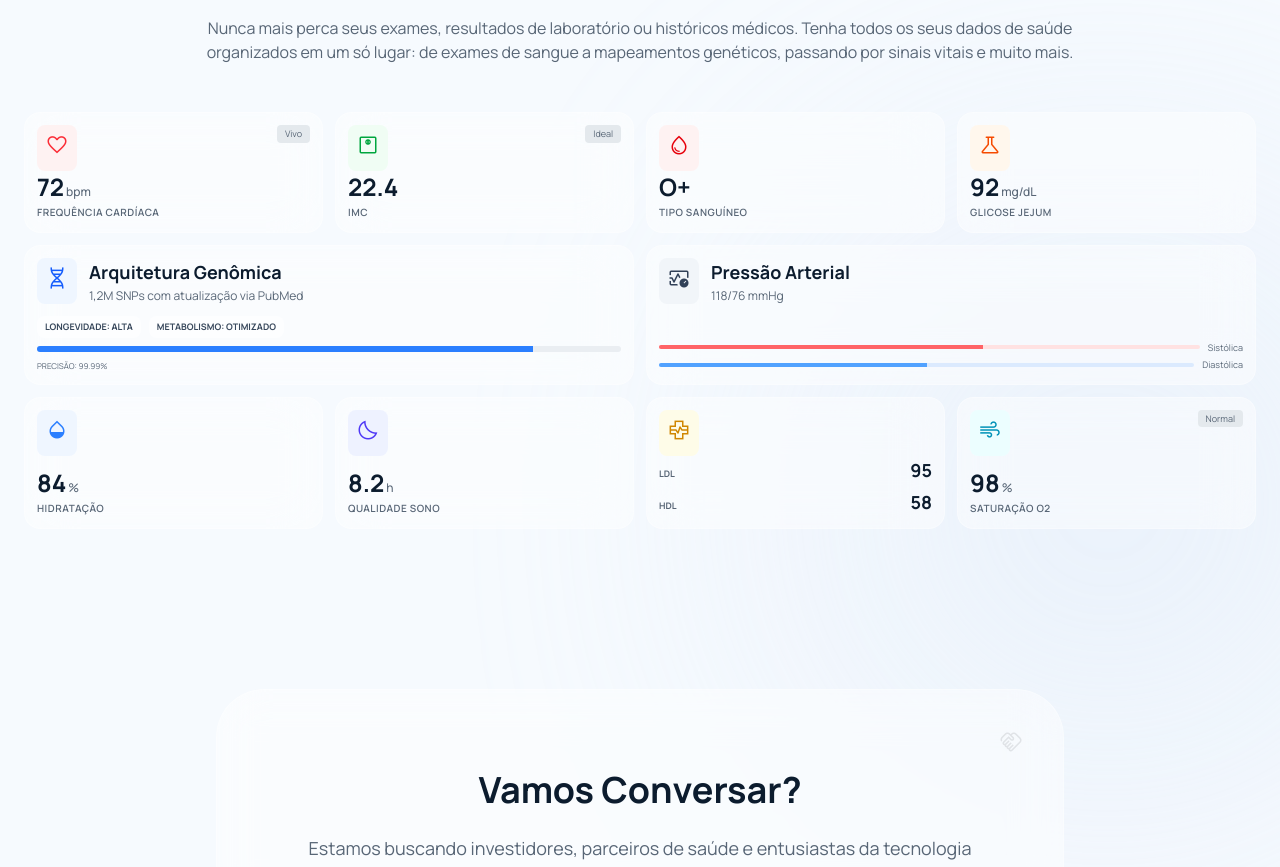
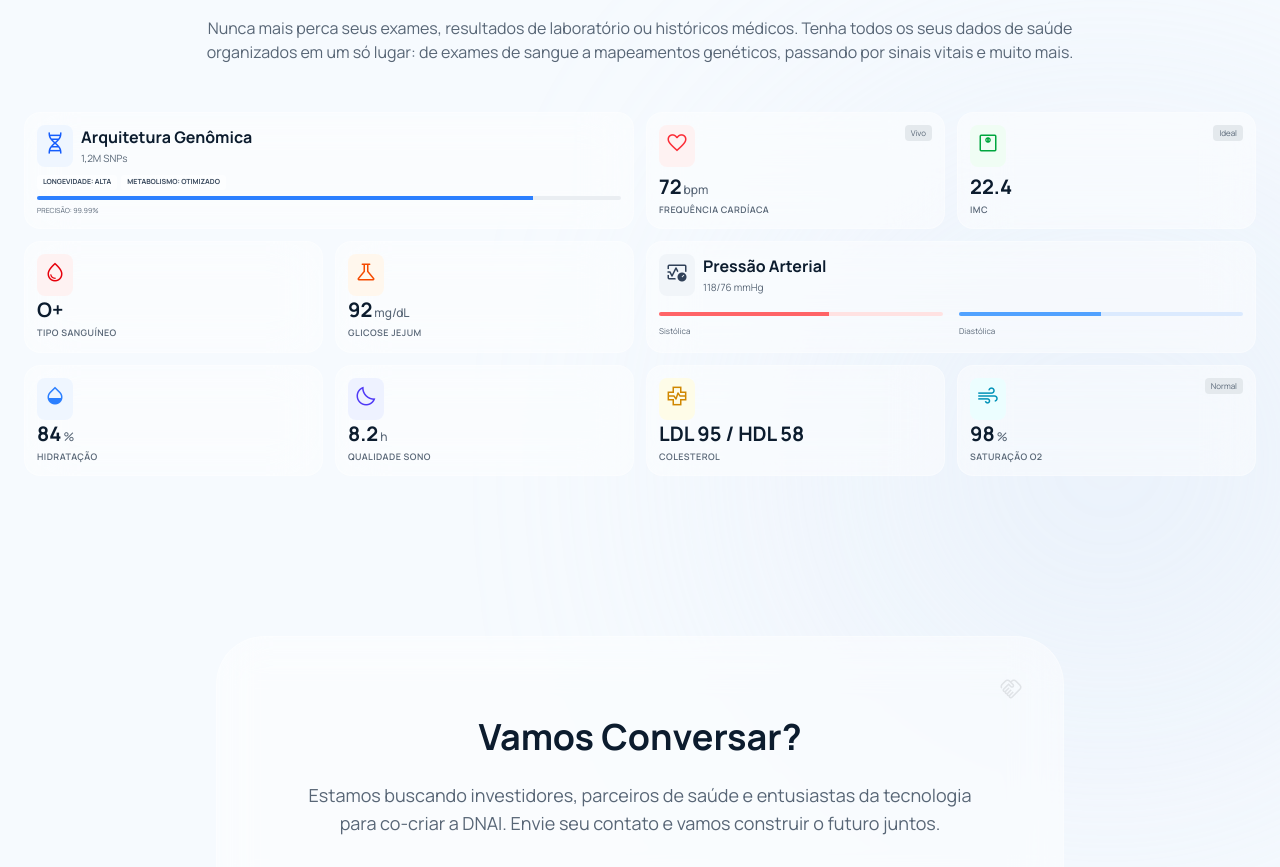
Before and after one commit to diGit-hub/DNAI-Institutional, a React (Vite) app: page / in a window 1280 px wide. Shown: the part 876-1743 px from the top of the page. Built offline with nearby package versions, Linux system fonts and the light colour scheme.

Commit message:
Refactor MetricCard and TallCard components for improved styling and structure

```diff
--- a/src/components/BentoGrid.jsx
+++ b/src/components/BentoGrid.jsx
@@ -1,24 +1,24 @@
-function MetricCard({ icon, iconBg, iconColor, label, value, unit, status }) {
+function MetricCard({ icon, iconBg, iconColor, label, value, unit, status, className = "" }) {
   return (
-    <div className="glass rounded-2xl p-3 hover:translate-y-[-2px] transition-transform duration-200 flex flex-col justify-between min-h-[100px]">
+    <div className={`glass rounded-2xl p-3 hover:translate-y-[-2px] transition-transform duration-200 flex flex-col justify-between min-h-[80px] ${className}`}>
       <div className="flex justify-between items-start">
-        <div className={`p-2 rounded-lg w-fit ${iconBg}`}>
-          <span className={`material-symbols-outlined ${iconColor} text-lg`}>
+        <div className={`p-1.5 rounded-lg w-fit ${iconBg}`}>
+          <span className={`material-symbols-outlined ${iconColor} text-base`}>
             {icon}
           </span>
         </div>
         {status && (
-          <span className="text-[9px] font-label text-on-secondary-container bg-surface-container-high px-2 py-0.5 rounded">
+          <span className="text-[8px] font-label text-on-secondary-container bg-surface-container-high px-1.5 py-0.5 rounded">
             {status}
           </span>
         )}
       </div>
       <div>
-        <p className="text-2xl font-headline font-bold text-on-primary-fixed">
+        <p className="text-xl font-headline font-bold text-on-primary-fixed">
           {value}
           {unit && <span className="text-xs font-medium text-on-secondary-container ml-0.5">{unit}</span>}
         </p>
-        <p className="text-[10px] text-on-secondary-container uppercase tracking-wider font-semibold mt-0.5">
+        <p className="text-[9px] text-on-secondary-container uppercase tracking-wider font-semibold mt-0.5">
           {label}
         </p>
       </div>
@@ -26,20 +26,43 @@
   )
 }
 
-function WideCard({ icon, iconBg, iconColor, title, subtitle, children }) {
+function TallCard({ icon, iconBg, iconColor, title, subtitle, children, className = "" }) {
   return (
-    <div className="glass rounded-2xl p-3 hover:translate-y-[-2px] transition-transform duration-200 flex flex-col justify-between md:col-span-2">
-      <div className="flex items-start gap-3">
-        <div className={`p-2 rounded-lg w-fit ${iconBg}`}>
-          <span className={`material-symbols-outlined ${iconColor} text-lg`}>
+    <div className={`glass rounded-2xl p-3 hover:translate-y-[-2px] transition-transform duration-200 flex flex-col justify-between md:row-span-2 ${className}`}>
+      <div className="flex items-start gap-2">
+        <div className={`p-1.5 rounded-lg w-fit ${iconBg}`}>
+          <span className={`material-symbols-outlined ${iconColor} text-base`}>
             {icon}
           </span>
         </div>
         <div className="flex-1">
-          <h3 className="text-lg font-headline font-bold text-on-primary-fixed">
+          <h3 className="text-base font-headline font-bold text-on-primary-fixed">
             {title}
           </h3>
-          <p className="text-xs text-on-secondary-container mt-0.5">
+          <p className="text-[10px] text-on-secondary-container mt-0.5">
+            {subtitle}
+          </p>
+        </div>
+      </div>
+      {children}
+    </div>
+  )
+}
+
+function WideCard({ icon, iconBg, iconColor, title, subtitle, children, className = "" }) {
+  return (
+    <div className={`glass rounded-2xl p-3 hover:translate-y-[-2px] transition-transform duration-200 flex flex-col justify-between md:col-span-2 ${className}`}>
+      <div className="flex items-start gap-2">
+        <div className={`p-1.5 rounded-lg w-fit ${iconBg}`}>
+          <span className={`material-symbols-outlined ${iconColor} text-base`}>
+            {icon}
+          </span>
+        </div>
+        <div className="flex-1">
+          <h3 className="text-base font-headline font-bold text-on-primary-fixed">
+            {title}
+          </h3>
+          <p className="text-[10px] text-on-secondary-container mt-0.5">
             {subtitle}
           </p>
         </div>
@@ -56,21 +79,21 @@
       iconBg="bg-blue-50"
       iconColor="text-blue-600"
       title="Arquitetura Genômica"
-      subtitle="1,2M SNPs com atualização via PubMed"
+      subtitle="1,2M SNPs"
     >
-      <div className="mt-3 space-y-2">
-        <div className="flex gap-2">
-          <span className="bg-white/60 px-2 py-1 rounded-lg text-[9px] font-bold text-on-primary-fixed-variant">
+      <div className="mt-2 space-y-1.5">
+        <div className="flex gap-1">
+          <span className="bg-white/60 px-1.5 py-0.5 rounded text-[7px] font-bold text-on-primary-fixed-variant">
             LONGEVIDADE: ALTA
           </span>
-          <span className="bg-white/60 px-2 py-1 rounded-lg text-[9px] font-bold text-on-primary-fixed-variant">
+          <span className="bg-white/60 px-1.5 py-0.5 rounded text-[7px] font-bold text-on-primary-fixed-variant">
             METABOLISMO: OTIMIZADO
           </span>
         </div>
-        <div className="h-1.5 bg-surface-container rounded-full overflow-hidden">
+        <div className="h-1 bg-surface-container rounded-full overflow-hidden">
           <div className="h-full bg-blue-500 w-[85%]"></div>
         </div>
-        <p className="text-[8px] font-label text-on-secondary-container uppercase">
+        <p className="text-[7px] font-label text-on-secondary-container uppercase">
           Precisão: 99.99%
         </p>
       </div>
@@ -87,59 +110,21 @@
       title="Pressão Arterial"
       subtitle="118/76 mmHg"
     >
-      <div className="mt-2">
-        <div className="flex items-center gap-2">
-          <div className="flex-1 h-1 bg-red-100 rounded-full overflow-hidden">
+      <div className="mt-2 flex gap-4">
+        <div className="flex-1">
+          <div className="h-1 bg-red-100 rounded-full overflow-hidden">
             <div className="h-full bg-red-400 w-[60%]"></div>
           </div>
-          <span className="text-[9px] font-label text-on-secondary-container">Sistólica</span>
+          <span className="text-[8px] font-label text-on-secondary-container">Sistólica</span>
         </div>
-        <div className="flex items-center gap-2 mt-1">
-          <div className="flex-1 h-1 bg-blue-100 rounded-full overflow-hidden">
+        <div className="flex-1">
+          <div className="h-1 bg-blue-100 rounded-full overflow-hidden">
             <div className="h-full bg-blue-400 w-[50%]"></div>
           </div>
-          <span className="text-[9px] font-label text-on-secondary-container">Diastólica</span>
+          <span className="text-[8px] font-label text-on-secondary-container">Diastólica</span>
         </div>
       </div>
     </WideCard>
-  )
-}
-
-function CholesterolCard() {
-  return (
-    <div className="glass rounded-2xl p-3 hover:translate-y-[-2px] transition-transform duration-200 flex flex-col justify-between min-h-[100px]">
-      <div className="flex justify-between items-start">
-        <div className="p-2 rounded-lg w-fit bg-yellow-50">
-          <span className="material-symbols-outlined text-yellow-600 text-lg">
-            health_metrics
-          </span>
-        </div>
-      </div>
-      <div className="space-y-1">
-        <div className="flex justify-between items-baseline">
-          <span className="text-[9px] font-bold text-on-secondary-container uppercase">LDL</span>
-          <span className="text-lg font-bold text-on-primary-fixed">95</span>
-        </div>
-        <div className="flex justify-between items-baseline">
-          <span className="text-[9px] font-bold text-on-secondary-container uppercase">HDL</span>
-          <span className="text-lg font-bold text-on-primary-fixed">58</span>
-        </div>
-      </div>
-    </div>
-  )
-}
-
-function SpO2Card() {
-  return (
-    <MetricCard
-      icon="air"
-      iconBg="bg-cyan-50"
-      iconColor="text-cyan-600"
-      label="Saturação O2"
-      value="98"
-      unit="%"
-      status="Normal"
-    />
   )
 }
 
@@ -221,6 +206,32 @@
   )
 }
 
+function CholesterolCard() {
+  return (
+    <MetricCard
+      icon="health_metrics"
+      iconBg="bg-yellow-50"
+      iconColor="text-yellow-600"
+      label="Colesterol"
+      value="LDL 95 / HDL 58"
+    />
+  )
+}
+
+function SpO2Card() {
+  return (
+    <MetricCard
+      icon="air"
+      iconBg="bg-cyan-50"
+      iconColor="text-cyan-600"
+      label="Saturação O2"
+      value="98"
+      unit="%"
+      status="Normal"
+    />
+  )
+}
+
 function BentoGrid() {
   return (
     <section className="max-w-7xl mx-auto px-6 mt-32">
@@ -235,11 +246,11 @@
         </p>
       </div>
       <div className="grid grid-cols-1 md:grid-cols-4 gap-3">
+        <GenomicCard />
         <HeartRateCard />
         <IMCCard />
         <BloodTypeCard />
         <GlucoseCard />
-        <GenomicCard />
         <BloodPressureCard />
         <HydrationCard />
         <SleepCard />
```
